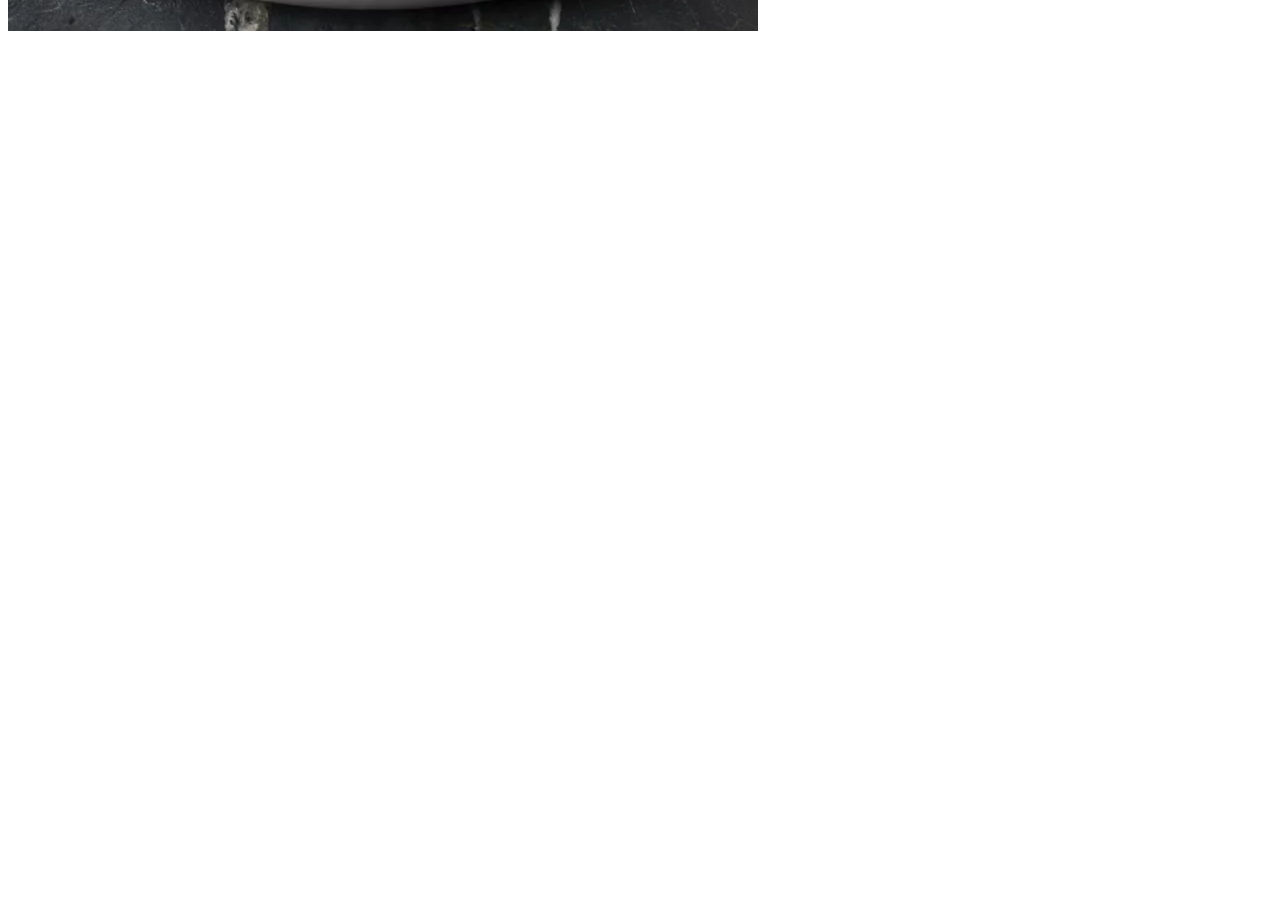
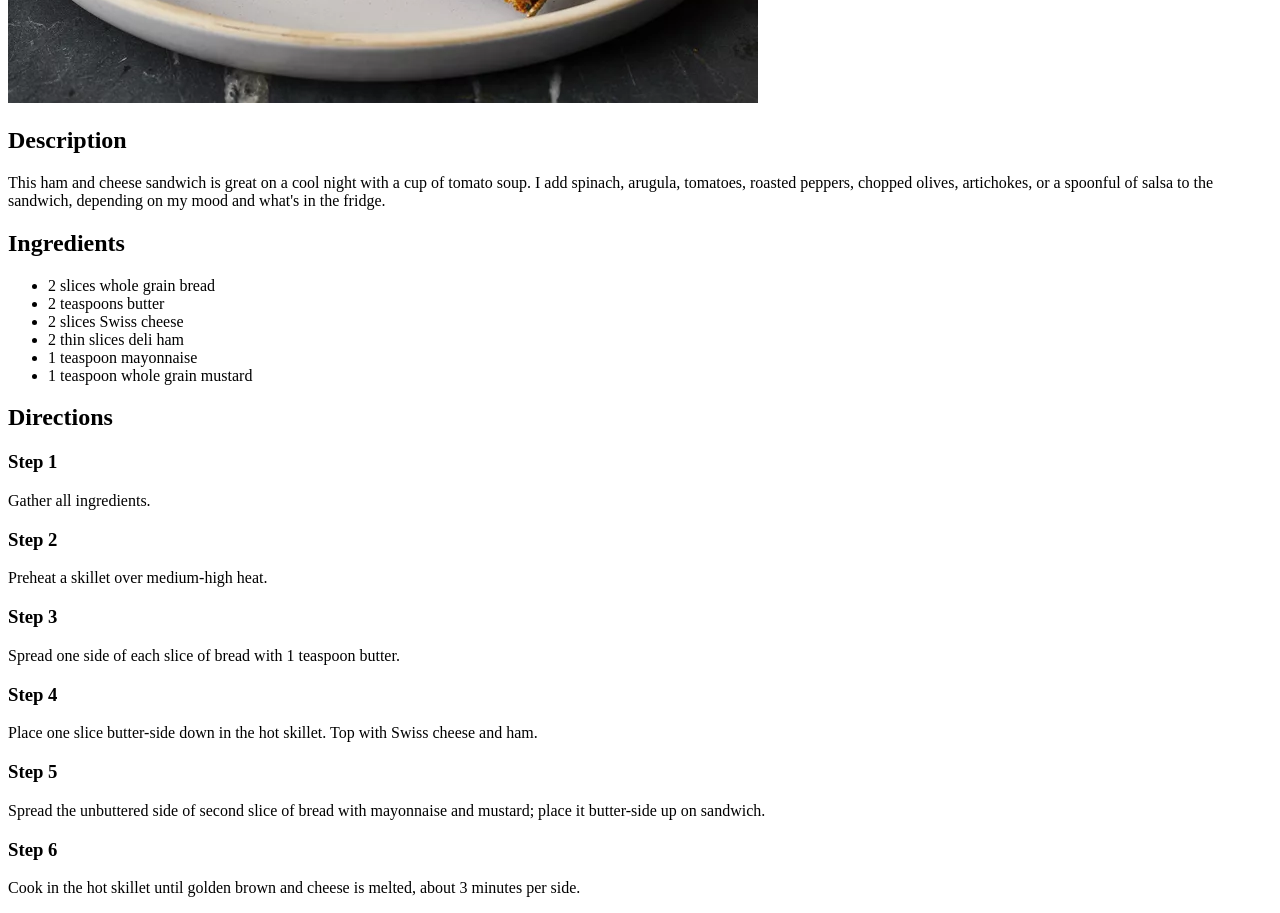
Before and after one commit to Vopcin2/Odin-Recipes, a plain HTML site: page recipes/ham-and-cheese.html in a window 1280 px wide. Shown: the part 540-1453 px from the top of the page. Before the commit the page ends 800 px from the top, so only its background shows below. Drawn offline with Linux system fonts and the light colour scheme.

Commit message:
Add content for ham-and-cheese.html

```diff
--- a/recipes/ham-and-cheese.html
+++ b/recipes/ham-and-cheese.html
@@ -6,7 +6,31 @@
     <title>Ham and Cheese Sandwich</title>
 </head>
 <body>
+    <h1>Ham and Cheese Sandwich</h1>
     <img src="../images/Ham-and-Cheese.jpg">
-
+    <h2>Description</h2>
+    <p>This ham and cheese sandwich is great on a cool night with a cup of tomato soup. I add spinach, arugula, tomatoes, roasted peppers, chopped olives, artichokes, or a spoonful of salsa to the sandwich, depending on my mood and what's in the fridge.</p>
+    <h2>Ingredients</h2>
+    <ul>
+        <li>2 slices whole grain bread</li>
+        <li>2 teaspoons butter</li>
+        <li>2 slices Swiss cheese</li>
+        <li>2 thin slices deli ham</li>
+        <li>1 teaspoon mayonnaise</li>
+        <li>1 teaspoon whole grain mustard</li>
+    </ul>
+    <h2>Directions</h2>
+    <h3>Step 1</h3>
+    <P>Gather all ingredients.</P>
+    <h3>Step 2</h3>
+    <P>Preheat a skillet over medium-high heat.</P>
+    <h3>Step 3</h3>
+    <P>Spread one side of each slice of bread with 1 teaspoon butter.</P>
+    <h3>Step 4</h3>
+    <P>Place one slice butter-side down in the hot skillet. Top with Swiss cheese and ham.</P>
+    <h3>Step 5</h3>
+    <P>Spread the unbuttered side of second slice of bread with mayonnaise and mustard; place it butter-side up on sandwich.</P>
+    <h3>Step 6</h3>
+    <p>Cook in the hot skillet until golden brown and cheese is melted, about 3 minutes per side.</p>
 </body>
 </html>
```
